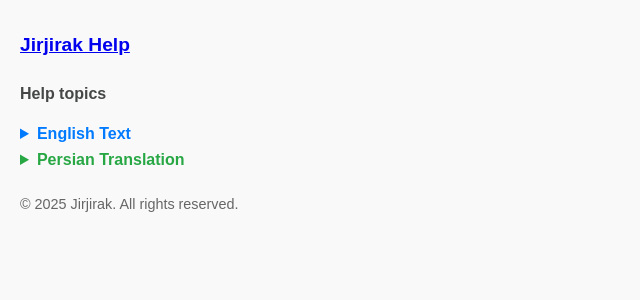
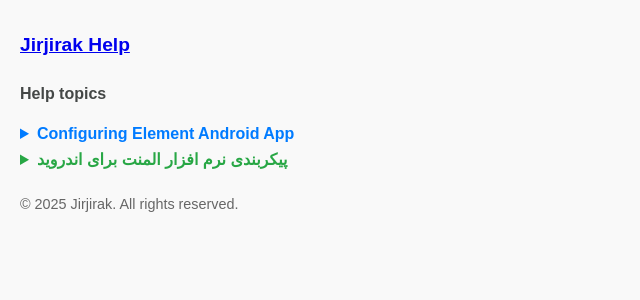
Before and after one commit to jirjirak-net/support.github.io, a Jekyll site: the page built from config-element-android.md, in a window 1280 px wide. Shown: the top 300 px of the page, without its empty margins (0-640 px from the left). Built offline with Jekyll 4.4.1, drawn with Linux system fonts in a browser that asks for light colours.

Commit message:
Update config-element-android.md

```diff
--- a/config-element-android.md
+++ b/config-element-android.md
@@ -6,7 +6,7 @@ permalink: /config-element-android
 **Help topics**
 
 <details>
-  <summary style="font-weight: bold; color: #007bff;">English Text</summary>
+  <summary style="font-weight: bold; color: #007bff;">Configuring Element Android App</summary>
 
   - Update the matrix server to **chat.jirjirak.net**.
   - Select the **"Continue with Gooyan"** option for Single Sign-On (SSO) authentication.
@@ -15,7 +15,7 @@ permalink: /config-element-android
 </details>
 
 <details>
-  <summary style="font-weight: bold; color: #28a745;">Persian Translation</summary>
+  <summary style="font-weight: bold; color: #28a745;">پیکربندی نرم افزار المنت برای اندروید</summary>
 
   - سرور ماتریس را به **chat.jirjirak.net** تغییر دهید.
   - گزینه **"ادامه با گوپیان"** را برای احراز هویت تک‌امضاء (SSO) انتخاب کنید.
```
